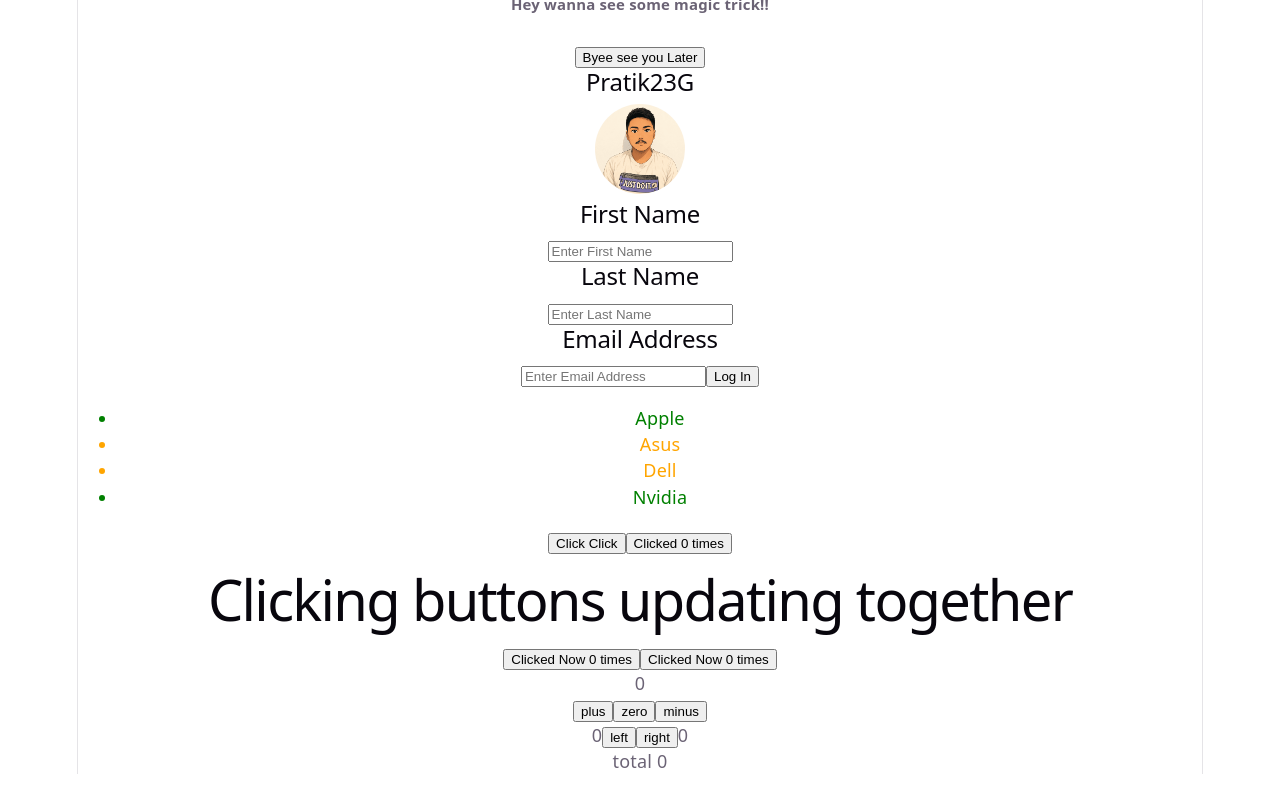
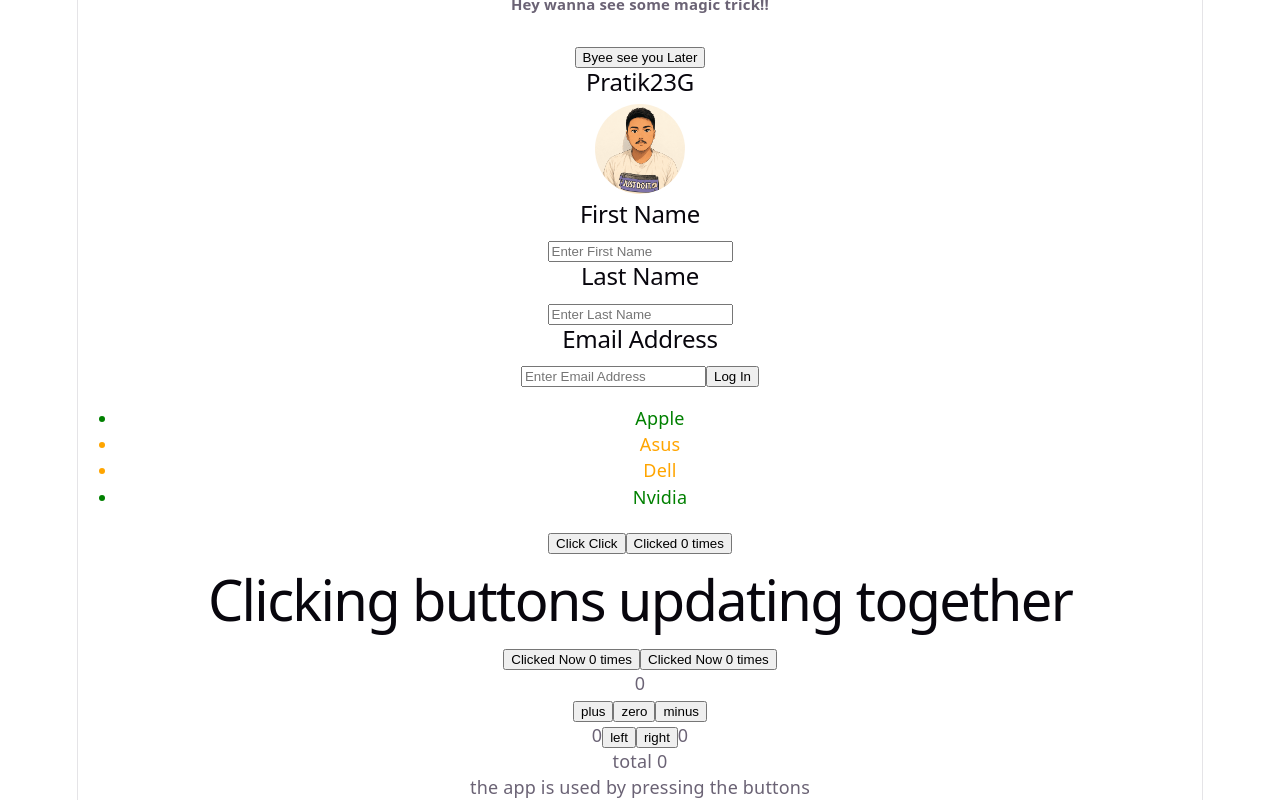
Before and after one commit to Pratik23G/typeMastery, a React (Vite) app in the folder reactDays/lesson2ModernReact/reactLesson2/: page / in a window 1280 px wide. Shown: the part 287-1087 px from the top of the page. Before the commit the page ends 1061 px from the top, so only its background shows below. Built offline with nearby package versions, Linux system fonts and the light colour scheme.

Commit message:
Conditional render and its use in react Js components

```diff
--- a/reactDays/lesson2ModernReact/reactLesson2/src/App.jsx
+++ b/reactDays/lesson2ModernReact/reactLesson2/src/App.jsx
@@ -51,6 +51,13 @@
 const Button2 = ({ onClick, text }) => (
   <button onClick={onClick}>{text}</button>
 );
+
+const History = (props) => {
+  if (props.allClicks.length === 0) {
+    return <div>the app is used by pressing the buttons</div>;
+  }
+  return <div>button press history: {props.allClicks.join(" ")}</div>;
+};
 
 //The above examples were simple what if have multiple states? lEts see an example with
 //Left arrow and Right Arrow
@@ -155,6 +162,8 @@
         <p>{allClicks.join(" ")}</p>
         <p>total {total} </p>
       </div>
+
+      <History allClicks={allClicks} />
     </div>
   );
 }
```
